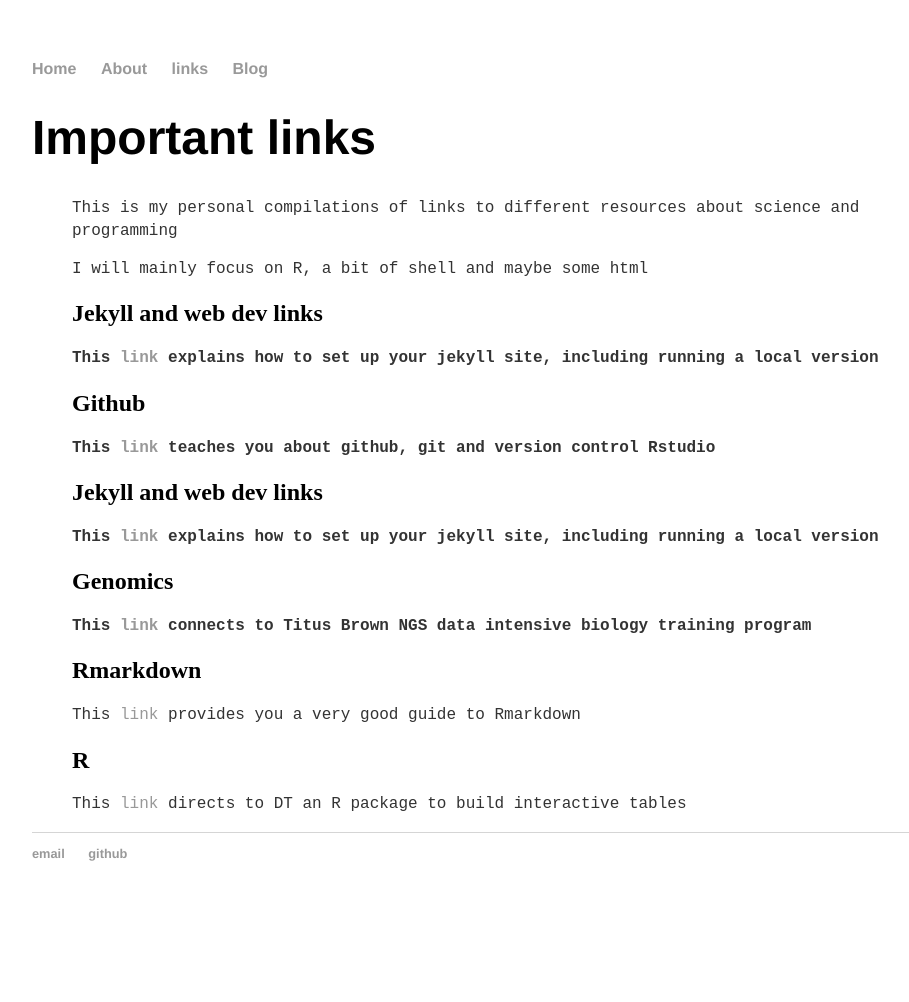
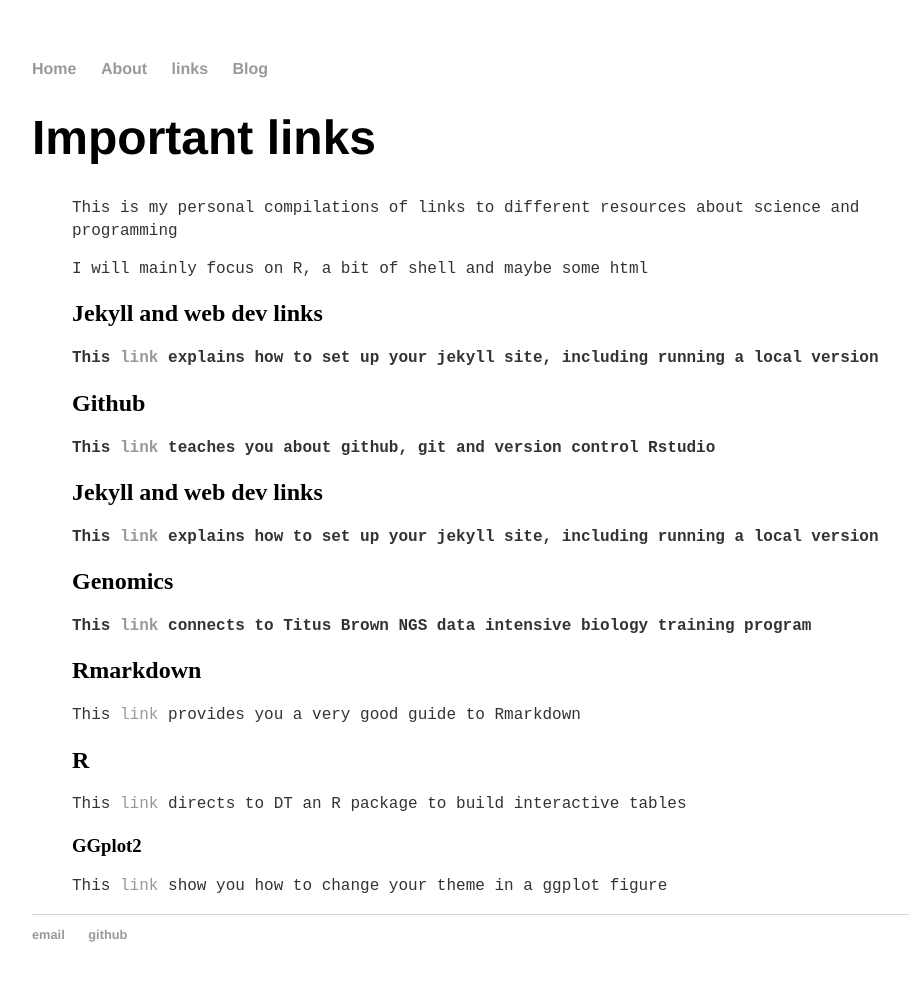
Before and after one commit to mamora/oldpage.github.io, a Jekyll site: the page built from links/index.html, in a window 1280 px wide. Shown: the whole page, without its empty margins (160-1069 px from the left). Built offline with Jekyll 4.4.1, drawn with Linux system fonts in a browser that asks for light colours; before the commit the page ends 921 px from its top, so only the background shows below that.

Commit message:
add ggplot theme link

```diff
--- a/links/index.html
+++ b/links/index.html
@@ -19,27 +19,30 @@ title: Links
 
 <h2> Jekyll and web dev links <h2>
 
-<p> This <a href="https://help.github.com/articles/setting-up-your-github-pages-site-locally-with-jekyll/#keeping-your-site-up-to-date-with-the-github-pages-gem">link</a> explains how to set up your jekyll site, including running a local version </p>
+<p>This <a href="https://help.github.com/articles/setting-up-your-github-pages-site-locally-with-jekyll/#keeping-your-site-up-to-date-with-the-github-pages-gem">link</a> explains how to set up your jekyll site, including running a local version</p>
 
 <h2> Github <h2>
 
-<p> This <a href="http://happygitwithr.com/troubleshooting.html#pushpull-buttons-greyed-out-in-rstudio">link</a> teaches you about github, git and version control Rstudio </p>
+<p>This <a href="http://happygitwithr.com/troubleshooting.html#pushpull-buttons-greyed-out-in-rstudio">link</a> teaches you about github, git and version control Rstudio</p>
 
 <h2> Jekyll and web dev links <h2>
 
-<p> This <a href="https://help.github.com/articles/setting-up-your-github-pages-site-locally-with-jekyll/#keeping-your-site-up-to-date-with-the-github-pages-gem">link</a> explains how to set up your jekyll site, including running a local version </p>
+<p>This <a href="https://help.github.com/articles/setting-up-your-github-pages-site-locally-with-jekyll/#keeping-your-site-up-to-date-with-the-github-pages-gem">link</a> explains how to set up your jekyll site, including running a local version</p>
 
 <h2> Genomics <h2>
 
-<p> This <a href="https://dib-training.readthedocs.io/en/pub/">link</a> connects to Titus Brown NGS data intensive biology training program </p>
+<p>This <a href="https://dib-training.readthedocs.io/en/pub/">link</a> connects to Titus Brown NGS data intensive biology training program</p>
 
-<h2>Rmarkdown</h2>
+<h2> Rmarkdown </h2>
 
-<p> This <a href="http://rpubs.com/marschmi/Rmarkdown">link</a> provides you a very good guide to Rmarkdown </p>
+<p>This <a href="http://rpubs.com/marschmi/Rmarkdown">link</a> provides you a very good guide to Rmarkdown</p>
 
-<h2>R</h2>
+<h2> R </h2>
 
-<p> This <a href="http://rpubs.com/marschmi/Rmarkdown">link</a> directs to DT an R package to build interactive tables  </p>
+<p>This <a href="http://rpubs.com/marschmi/Rmarkdown">link</a> directs to DT an R package to build interactive tables</p>
 
+<h3>GGplot2</h3>
+
+<p>This <a href="http://r-statistics.co/Complete-Ggplot2-Tutorial-Part2-Customizing-Theme-With-R-Code.html">link</a> show you how to change your theme in a ggplot figure</p>
 
 </html>
```
